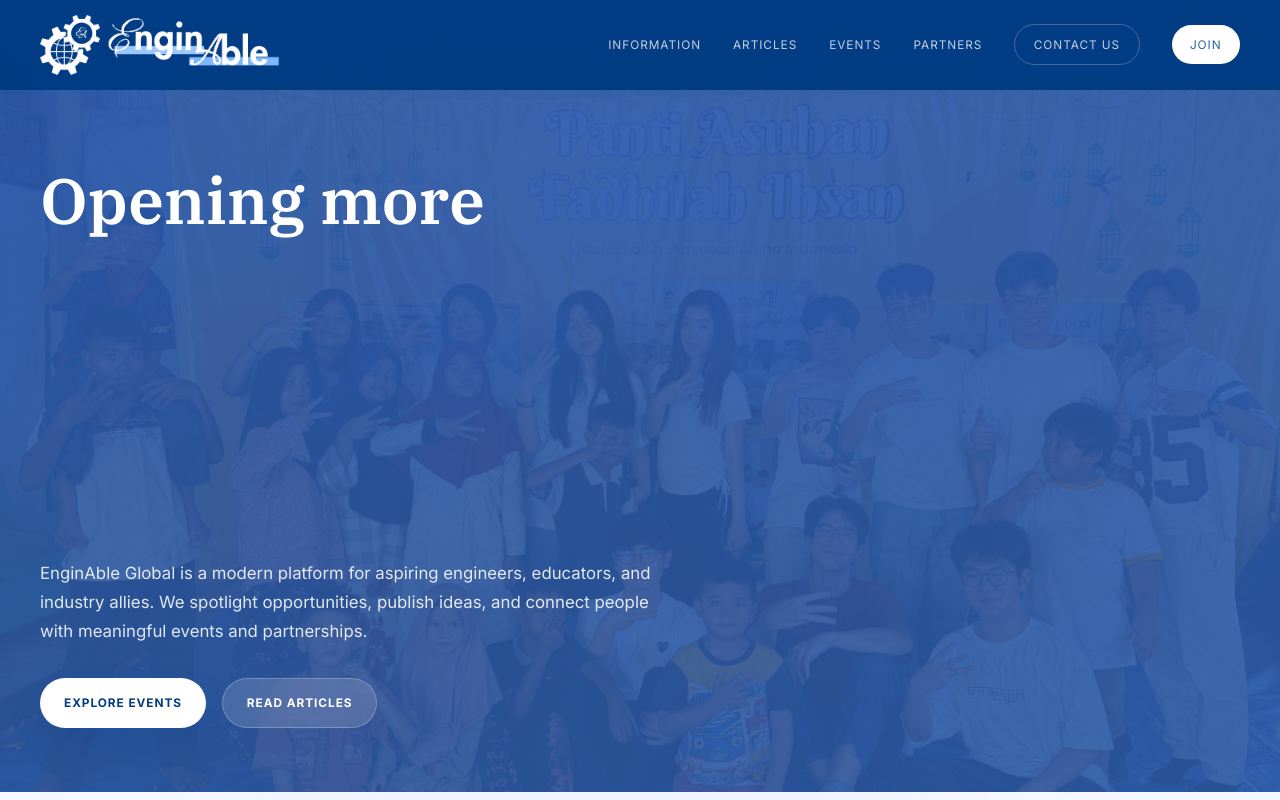
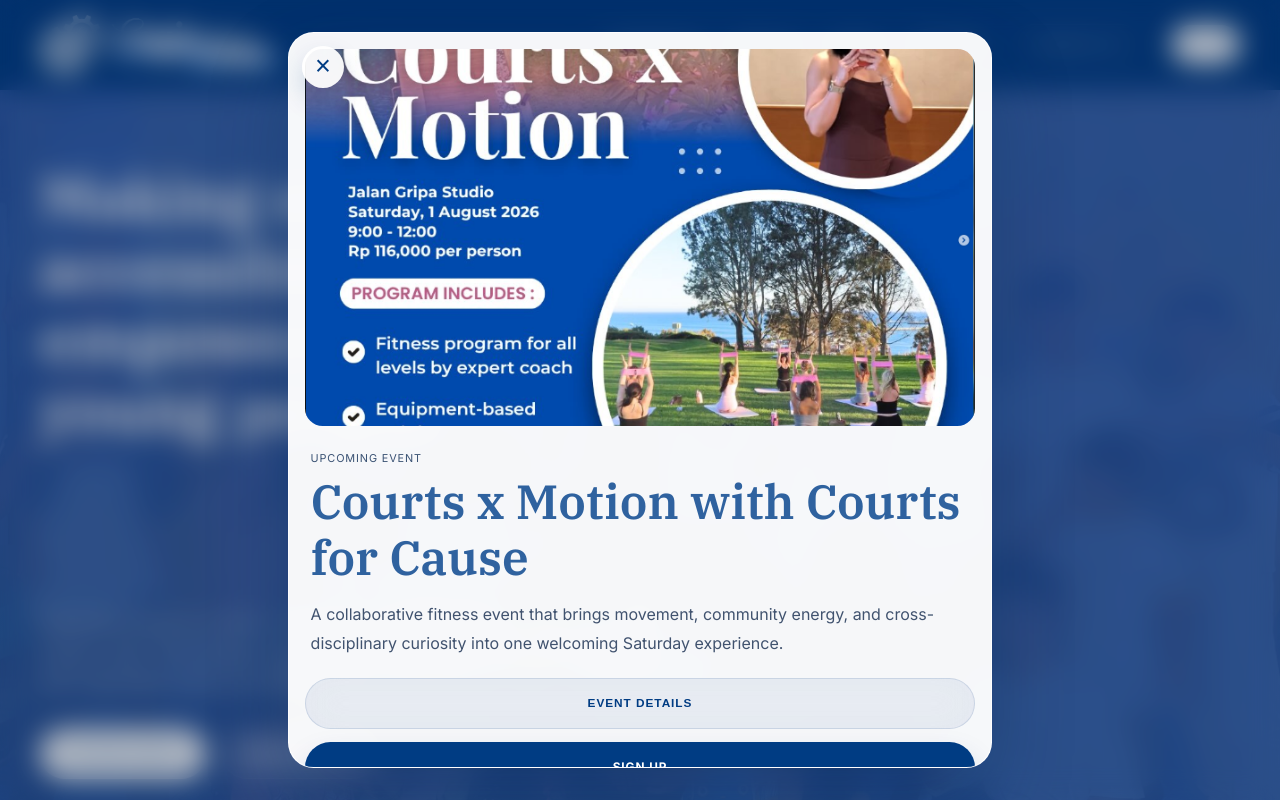
Before and after one commit to Kenichihung/EnginAble-website, a React (Vite) app: page / in a window 1280 px wide. Shown: the top 800 px of the page. Built offline with nearby package versions, Linux system fonts and the light colour scheme.

Commit message:
Refactor website layout and content sections

```diff
--- a/src/App.jsx
+++ b/src/App.jsx
@@ -139,6 +139,7 @@ export default function App() {
   const [activeUpcomingSlide, setActiveUpcomingSlide] = useState(0);
   const [activePastSlide, setActivePastSlide] = useState(0);
   const [activeEventGallerySlide, setActiveEventGallerySlide] = useState(0);
+  const [showUpcomingPopup, setShowUpcomingPopup] = useState(true);
   const [typedHeadline, setTypedHeadline] = useState("");
   const [headlineIndex, setHeadlineIndex] = useState(0);
   const [isDeletingHeadline, setIsDeletingHeadline] = useState(false);
@@ -491,6 +492,9 @@ export default function App() {
   const activeArticle = articles.find((card) => card.slug === activeArticleSlug) ?? null;
   const activeEvent = activeEventPreview;
   const latestArticles = articles.slice(0, 3);
+  const activeUpcomingEvent = upcomingEvents[activeUpcomingSlide] ?? upcomingEvents[0] ?? null;
+  const shouldShowUpcomingPopup =
+    showUpcomingPopup && !isArticleRoute && !isEventRoute && !showAllArticlesPage && Boolean(activeUpcomingEvent);
 
   function renderEventCarousel(title, items, activeIndex, setSlide) {
     if (!items.length) {
@@ -578,6 +582,93 @@ export default function App() {
         <div className="blob blob-two"></div>
         <div className="blob blob-three"></div>
       </div>
+
+      {shouldShowUpcomingPopup ? (
+        <div className="upcoming-popup-backdrop" role="presentation">
+          <aside
+            className="upcoming-popup"
+            role="dialog"
+            aria-modal="true"
+            aria-labelledby="upcoming-popup-title"
+          >
+            <button
+              type="button"
+              className="upcoming-popup-close"
+              aria-label="Close upcoming event popup"
+              onClick={() => setShowUpcomingPopup(false)}
+            >
+              <span aria-hidden="true">×</span>
+            </button>
+
+            <div className="upcoming-popup-media-wrap">
+              <img
+                src={activeUpcomingEvent.image}
+                alt={activeUpcomingEvent.title}
+                className="upcoming-popup-media"
+              />
+            </div>
+
+            <div className="upcoming-popup-copy">
+              <span className="article-category">{activeUpcomingEvent.category}</span>
+              <h2 id="upcoming-popup-title">{activeUpcomingEvent.title}</h2>
+              <p>{activeUpcomingEvent.text}</p>
+            </div>
+
+            {upcomingEvents.length > 1 ? (
+              <div className="upcoming-popup-controls" aria-label="Upcoming event carousel controls">
+                <button
+                  type="button"
+                  className="upcoming-popup-arrow"
+                  aria-label="Previous upcoming event"
+                  onClick={() => goToSlide(activeUpcomingSlide - 1, upcomingEvents, setActiveUpcomingSlide)}
+                >
+                  <Icon name="arrow_back" className="site-icon site-icon-small" />
+                </button>
+                <div className="carousel-dots upcoming-popup-dots">
+                  {upcomingEvents.map((eventItem, index) => (
+                    <button
+                      key={eventItem.slug}
+                      className={`dot ${index === activeUpcomingSlide ? "active" : ""}`}
+                      type="button"
+                      aria-label={`Upcoming event slide ${index + 1}`}
+                      onClick={() => goToSlide(index, upcomingEvents, setActiveUpcomingSlide)}
+                    ></button>
+                  ))}
+                </div>
+                <button
+                  type="button"
+                  className="upcoming-popup-arrow"
+                  aria-label="Next upcoming event"
+                  onClick={() => goToSlide(activeUpcomingSlide + 1, upcomingEvents, setActiveUpcomingSlide)}
+                >
+                  <Icon name="arrow_forward" className="site-icon site-icon-small" />
+                </button>
+              </div>
+            ) : null}
+
+            <div className="upcoming-popup-actions">
+              <button
+                type="button"
+                className="secondary-button secondary-button-popup"
+                onClick={() => {
+                  setShowUpcomingPopup(false);
+                  openEvent(activeUpcomingEvent.slug);
+                }}
+              >
+                Event Details
+              </button>
+              <a
+                href={activeUpcomingEvent.registrationUrl || "#contact"}
+                className="primary-button primary-button-popup"
+                target={activeUpcomingEvent.registrationUrl ? "_blank" : undefined}
+                rel={activeUpcomingEvent.registrationUrl ? "noreferrer" : undefined}
+              >
+                Sign Up
+              </a>
+            </div>
+          </aside>
+        </div>
+      ) : null}
 
       <header className="academic-topbar">
         <div className="academic-topbar-inner">
@@ -952,24 +1043,15 @@ export default function App() {
               <div className="editorial-column">
                 {infoBlocks.map((block) => (
                   <article key={block.title} className="editorial-text-block">
-                    <h2 className="section-title section-title-small">{block.title}</h2>
+                    <h2 className="section-title section-title-small editorial-title">
+                      <span className="editorial-title-script">{block.title.charAt(0)}</span>
+                      <span>{block.title.slice(1)}</span>
+                    </h2>
                     <p>{block.text}</p>
                   </article>
                 ))}
               </div>
 
-              <article className="glass-card-dark feature-essay">
-                <h2 className="section-title section-title-light">
-                  How engineering communities can make opportunity feel visible.
-                </h2>
-                <p>
-                  A flagship long-form article slot for interviews, opinion pieces, or thought
-                  leadership from educators, practitioners, and young innovators.
-                </p>
-                <a href="#contact" className="essay-button">
-                  Pitch future stories
-                </a>
-              </article>
             </div>
           </section>
 
@@ -1010,7 +1092,7 @@ export default function App() {
             </div>
           </section>
 
-          <section id="events" className="section section-centered">
+          <section id="events" className="section section-centered events-section">
             {renderEventCarousel("Upcoming Public Events", upcomingEvents, activeUpcomingSlide, setActiveUpcomingSlide)}
             {renderEventCarousel("Past Events", pastEventArchive, activePastSlide, setActivePastSlide)}
           </section>
--- a/src/content/events.js
+++ b/src/content/events.js
@@ -64,6 +64,7 @@ export const eventRecords = [
     updatedAt: "2026-08-01",
     category: "Upcoming Event",
     title: "Courts x Motion with Courts for Cause",
+    registrationUrl: "https://forms.gle/JPEXisLbNv3DDUB86",
     excerpt:
       "A collaborative fitness event that brings movement, community energy, and cross-disciplinary curiosity into one welcoming Saturday experience.",
     coverImage: courtsMotionEventImage,
--- a/src/content/siteContent.js
+++ b/src/content/siteContent.js
@@ -8,8 +8,8 @@ import industryImage from "../assets/partner-industry.svg";
 import nonprofitImage from "../assets/partner-nonprofit.svg";
 
 export const heroPhrases = [
-  "Opening more doors into engineering through stories, programs, and community.",
-  "Opening clearer pathways into engineering through mentorship, ideas, and action.",
+  "Making engineering accessible and empowering for young people to use STEM to change the world.",
+  "Provide hands-on engineering education through workshops, community outreach, and creative learning.",
 ];
 
 export const navItems = [
--- a/src/lib/eventRepository.js
+++ b/src/lib/eventRepository.js
@@ -26,6 +26,7 @@ function mapEventRecord(record) {
     updatedAt: record.updatedAt,
     category: record.category,
     title: record.title,
+    registrationUrl: record.registrationUrl,
     text: record.excerpt,
     image: record.coverImage,
     content: record.body,
--- a/src/styles.css
+++ b/src/styles.css
@@ -1,4 +1,4 @@
-@import url("https://fonts.googleapis.com/css2?family=IBM+Plex+Serif:wght@500;600&family=Inter:wght@400;500;700&display=swap");
+@import url("https://fonts.googleapis.com/css2?family=Great+Vibes&family=IBM+Plex+Serif:wght@500;600&family=Inter:wght@400;500;700&family=Quicksand:wght@500;600;700&display=swap");
 
 :root {
   --blue: #2f629f;
@@ -119,8 +119,15 @@ main[id] {
 }
 
 #information {
+  width: 100%;
   scroll-margin-top: 5.9rem;
-  padding-top: 2rem;
+  padding: 5rem max(1rem, calc((100% - var(--max-width)) / 2)) 5.5rem;
+  background:
+    radial-gradient(circle at 12% 38%, rgba(62, 139, 226, 0.62) 0 24rem, transparent 24.2rem),
+    radial-gradient(circle at 88% 0%, rgba(69, 143, 231, 0.72) 0 17rem, transparent 17.2rem),
+    linear-gradient(135deg, #327ed1 0%, #06487d 58%, #003c83 100%);
+  color: #fff;
+  overflow: hidden;
 }
 
 .academic-topbar {
@@ -273,7 +280,7 @@ main[id] {
 
 .hero-title {
   margin: 0 0 1.5rem;
-  font-size: clamp(3rem, 5vw, 4.5rem);
+  font-size: clamp(2.85rem, 4.75vw, 4.25rem);
   line-height: 1.16;
   color: #fff;
 }
@@ -308,7 +315,6 @@ main[id] {
 .section-intro,
 .article-copy p,
 .editorial-text-block p,
-.feature-essay p,
 .program-card p,
 .partner-list-card p,
 .contact-card-academic p,
@@ -332,8 +338,7 @@ main[id] {
 }
 
 .primary-button,
-.secondary-button,
-.essay-button {
+.secondary-button {
   display: inline-flex;
   align-items: center;
   justify-content: center;
@@ -348,8 +353,7 @@ main[id] {
 }
 
 .primary-button:hover,
-.secondary-button:hover,
-.essay-button:hover {
+.secondary-button:hover {
   transform: translateY(-2px);
 }
 
@@ -366,6 +370,11 @@ main[id] {
   backdrop-filter: blur(18px);
 }
 
+.secondary-button-as-button {
+  font-family: inherit;
+  cursor: pointer;
+}
+
 .secondary-button-small {
   min-height: 2.8rem;
   padding-inline: 1.2rem;
@@ -375,11 +384,6 @@ main[id] {
   background: var(--primary);
   color: #fff;
   border-color: transparent;
-}
-
-.essay-button {
-  background: rgba(255, 255, 255, 0.94);
-  color: var(--primary);
 }
 
 .glass-card,
@@ -721,53 +725,112 @@ main[id] {
   align-items: start;
 }
 
+.editorial-grid {
+  grid-template-columns: minmax(0, 34rem);
+}
+
 .editorial-column {
   display: grid;
-  gap: 3rem;
+  gap: 1.6rem;
 }
 
 .editorial-text-block {
-  padding-left: 1.6rem;
-  border-left: 4px solid rgba(47, 98, 159, 0.2);
-}
-
-.feature-essay {
+  max-width: 28rem;
+  padding-bottom: 1.4rem;
+  border-bottom: 2px solid rgba(255, 255, 255, 0.68);
+  font-family: "Quicksand", sans-serif;
+}
+
+.editorial-text-block:last-child {
+  border-bottom: 0;
+}
+
+.editorial-title {
+  display: flex;
+  align-items: baseline;
+  gap: 0;
+  margin: 0 0 0.25rem;
+  color: #fff;
+  font-family: "Quicksand", sans-serif;
+  font-size: 2rem;
+  font-weight: 700;
+  line-height: 1;
+}
+
+.editorial-title-script {
+  margin-right: -0.08em;
+  font-family: "Great Vibes", cursive;
+  font-size: 2.45em;
+  font-weight: 400;
+  line-height: 0.55;
+}
+
+.editorial-text-block p {
+  margin: 0;
+  color: rgba(255, 255, 255, 0.9);
+  font-family: "Inter", sans-serif;
+  font-size: 1rem;
+  line-height: 1.72;
+}
+
+#information .section-head {
+  border-bottom-color: rgba(255, 255, 255, 0.22);
+}
+
+#information .section-title {
+  color: #fff;
+}
+
+#information .section-head > .section-title {
+  max-width: 54rem;
+  font-family: "IBM Plex Serif", serif;
+  font-weight: 600;
+}
+
+.program-grid {
+  display: grid;
+  grid-template-columns: repeat(3, minmax(0, 1fr));
+  gap: 2rem;
+}
+
+.events-carousel-block {
+  position: relative;
+  z-index: 1;
+  margin-top: 3rem;
+}
+
+.events-section {
   position: relative;
   overflow: hidden;
-  padding: 3rem;
-  border-radius: 2rem;
-}
-
-.feature-essay::before {
+}
+
+.events-section::before,
+.events-section::after {
   content: "";
   position: absolute;
-  top: -3rem;
-  right: -3rem;
-  width: 18rem;
-  height: 18rem;
-  border-radius: 999px;
-  background: rgba(124, 213, 255, 0.18);
-  filter: blur(40px);
-}
-
-.feature-essay p {
+  z-index: 0;
+  top: 2.5rem;
+  width: clamp(14rem, 22vw, 24rem);
+  aspect-ratio: 1;
+  border-radius: 50%;
+  background:
+    radial-gradient(circle, transparent 0 47%, rgba(0, 60, 131, 0.88) 48% 61%, transparent 62%),
+    repeating-conic-gradient(rgba(0, 60, 131, 0.88) 0 9deg, transparent 9deg 16deg);
+  opacity: 0.12;
+  pointer-events: none;
+}
+
+.events-section::before {
+  left: clamp(-14rem, -12vw, -7rem);
+}
+
+.events-section::after {
+  right: clamp(-14rem, -12vw, -7rem);
+}
+
+.section-head-carousel {
   position: relative;
-  max-width: 28rem;
-  margin: 0 0 2rem;
-  color: rgba(255, 255, 255, 0.86);
-}
-
-.program-grid {
-  display: grid;
-  grid-template-columns: repeat(3, minmax(0, 1fr));
-  gap: 2rem;
-}
-
-.events-carousel-block {
-  margin-top: 3rem;
-}
-
-.section-head-carousel {
+  z-index: 1;
   margin-bottom: 1.5rem;
 }
 
@@ -1076,6 +1139,134 @@ main[id] {
 
 .contact-secondary {
   margin: 0;
+}
+
+.upcoming-popup-backdrop {
+  position: fixed;
+  inset: 0;
+  z-index: 80;
+  display: grid;
+  place-items: center;
+  padding: 1.25rem;
+  background: rgba(7, 22, 52, 0.28);
+  backdrop-filter: blur(14px);
+}
+
+.upcoming-popup {
+  position: relative;
+  width: min(100%, 44rem);
+  max-height: min(92vh, 48rem);
+  overflow: auto;
+  padding: 1rem;
+  border-radius: 1.6rem;
+  background: rgba(255, 255, 255, 0.96);
+  border: 1px solid rgba(255, 255, 255, 0.9);
+  box-shadow: 0 34px 80px rgba(0, 42, 95, 0.28);
+}
+
+.upcoming-popup-close {
+  position: absolute;
+  top: 0.8rem;
+  left: 0.8rem;
+  z-index: 2;
+  display: inline-flex;
+  align-items: center;
+  justify-content: center;
+  width: 2.65rem;
+  height: 2.65rem;
+  border: 0;
+  border-radius: 999px;
+  background: rgba(255, 255, 255, 0.94);
+  color: var(--darkblue);
+  cursor: pointer;
+  box-shadow: 0 12px 26px rgba(0, 60, 131, 0.18);
+}
+
+.upcoming-popup-close span {
+  display: block;
+  font-size: 1.7rem;
+  line-height: 1;
+  transform: translateY(-1px);
+}
+
+.upcoming-popup-media-wrap {
+  overflow: hidden;
+  border-radius: 1.1rem;
+  background: #dbe8ff;
+}
+
+.upcoming-popup-media {
+  width: 100%;
+  aspect-ratio: 16 / 9;
+  object-fit: cover;
+}
+
+.upcoming-popup-copy {
+  padding: 1.25rem 0.35rem 0;
+}
+
+.upcoming-popup-copy h2 {
+  margin: 0;
+  font-family: "IBM Plex Serif", serif;
+  font-size: clamp(2rem, 4vw, 3rem);
+  line-height: 1.16;
+  color: var(--primary);
+}
+
+.upcoming-popup-copy p {
+  margin: 0.9rem 0 0;
+  font-size: 1rem;
+  line-height: 1.8;
+  color: var(--text-muted);
+}
+
+.upcoming-popup-controls {
+  display: flex;
+  align-items: center;
+  justify-content: center;
+  gap: 1rem;
+  margin-top: 1rem;
+}
+
+.upcoming-popup-arrow {
+  display: inline-flex;
+  align-items: center;
+  justify-content: center;
+  width: 2.75rem;
+  height: 2.75rem;
+  border: 1px solid rgba(0, 60, 131, 0.1);
+  border-radius: 999px;
+  background: #fff;
+  color: var(--primary);
+  cursor: pointer;
+}
+
+.upcoming-popup-dots {
+  margin-top: 0;
+}
+
+.upcoming-popup-actions {
+  display: grid;
+  gap: 0.8rem;
+  margin-top: 1.25rem;
+}
+
+.primary-button-popup,
+.secondary-button-popup {
+  width: 100%;
+  min-height: 3.2rem;
+}
+
+.secondary-button-popup {
+  border-color: rgba(0, 60, 131, 0.12);
+  background: rgba(0, 60, 131, 0.08);
+  color: var(--darkblue);
+  cursor: pointer;
+}
+
+.primary-button-popup {
+  background: var(--darkblue);
+  color: #fff;
 }
 
 .carousel-shell {
@@ -1393,6 +1584,25 @@ main[id] {
   .event-gallery-control-right {
     right: 0.75rem;
   }
+
+  .events-section::before,
+  .events-section::after {
+    width: 16rem;
+    opacity: 0.08;
+  }
+
+  .events-section::before {
+    left: -12rem;
+  }
+
+  .events-section::after {
+    right: -12rem;
+  }
+
+  .upcoming-popup {
+    width: min(100%, 34rem);
+  }
+
 }
 
 @media (max-width: 640px) {
@@ -1408,7 +1618,25 @@ main[id] {
   }
 
   .hero-title {
-    font-size: 2.45rem;
+    font-size: 2.3rem;
+  }
+
+  .upcoming-popup-backdrop {
+    padding: 0.9rem;
+  }
+
+  .upcoming-popup {
+    max-height: 88vh;
+    padding: 0.8rem;
+    border-radius: 1.25rem;
+  }
+
+  .upcoming-popup-copy {
+    padding-top: 1rem;
+  }
+
+  .upcoming-popup-copy h2 {
+    font-size: 1.9rem;
   }
 
   .section-title,
@@ -1416,7 +1644,6 @@ main[id] {
     font-size: 1.9rem;
   }
 
-  .feature-essay,
   .program-card,
   .partner-list-card,
   .contact-card-academic,
```
Also changed, not shown: eslint.config.js (added, +41 -0 lines), package.json (+9 -3 lines), serve.mjs (+16 -3 lines), 2 other files (tests, documents, lock files or other folders).
